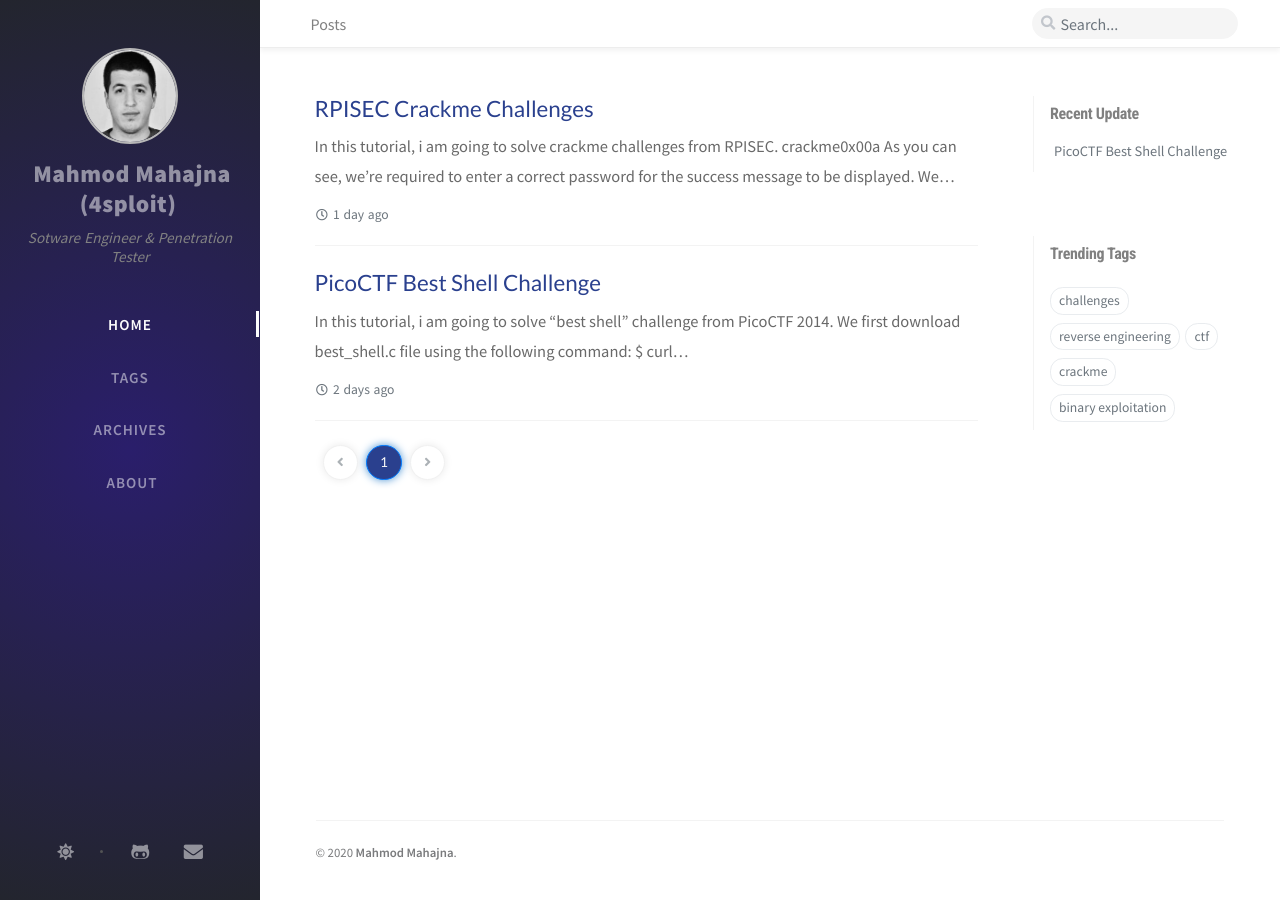
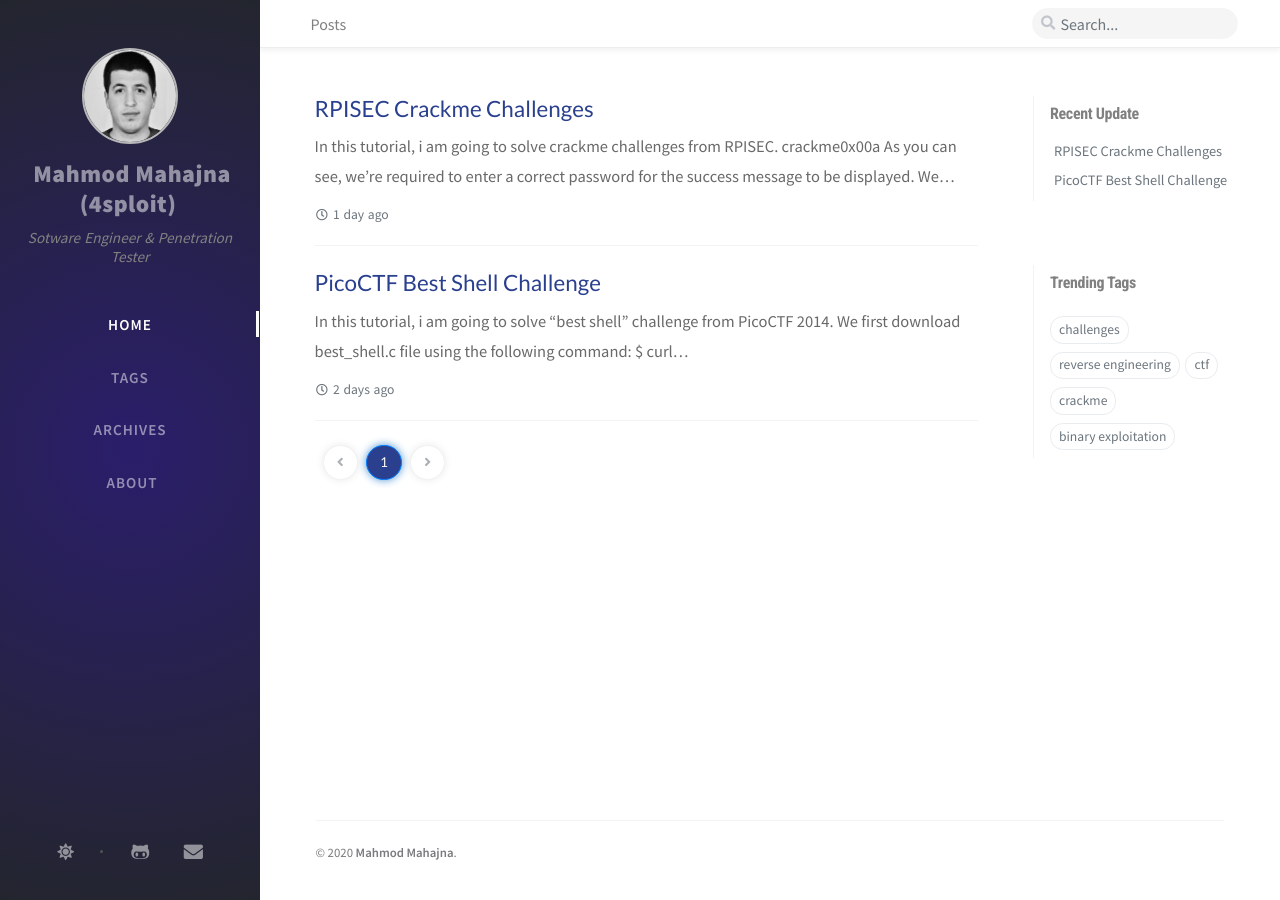
Before and after one commit to 4sploit/4sploit.github.io, a Jekyll site: the page built from index.html, in a window 1280 px wide. Built offline with Jekyll 4.4.1, drawn with Linux system fonts in a browser that asks for light colours; nearby versions of some CDN libraries; the list of posts is cut into pages by our own code; comment, search, counter and statistics services are not loaded.

```diff
--- a/_data/updates.yml
+++ b/_data/updates.yml
@@ -1,3 +1,6 @@
+-
+  filename: 'RPISEC-Crackme-Challenges'
+  lastmod: '2020-05-19 06:35:44 +0300'
 -
   filename: 'picoctf-best-shell-challenge'
   lastmod: '2020-05-18 17:26:01 +0300'
```
